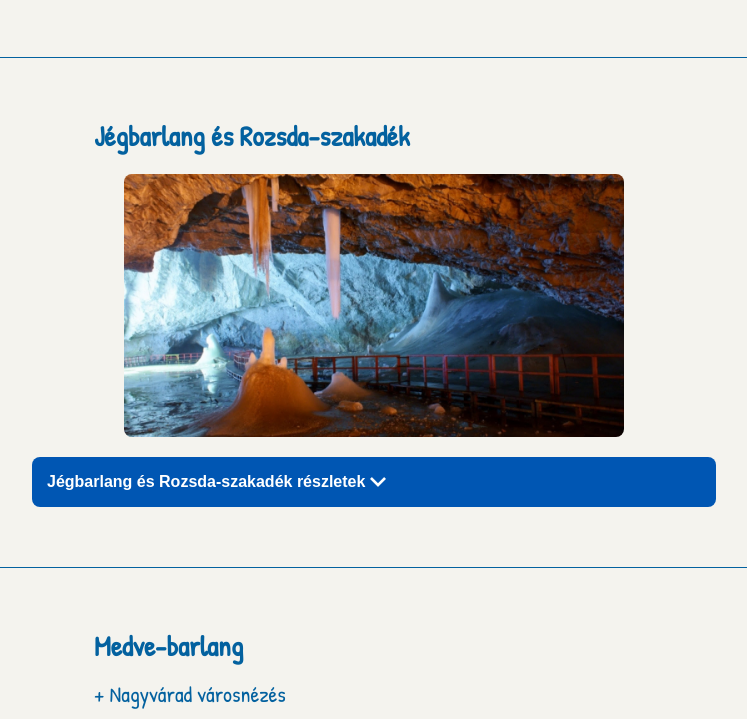
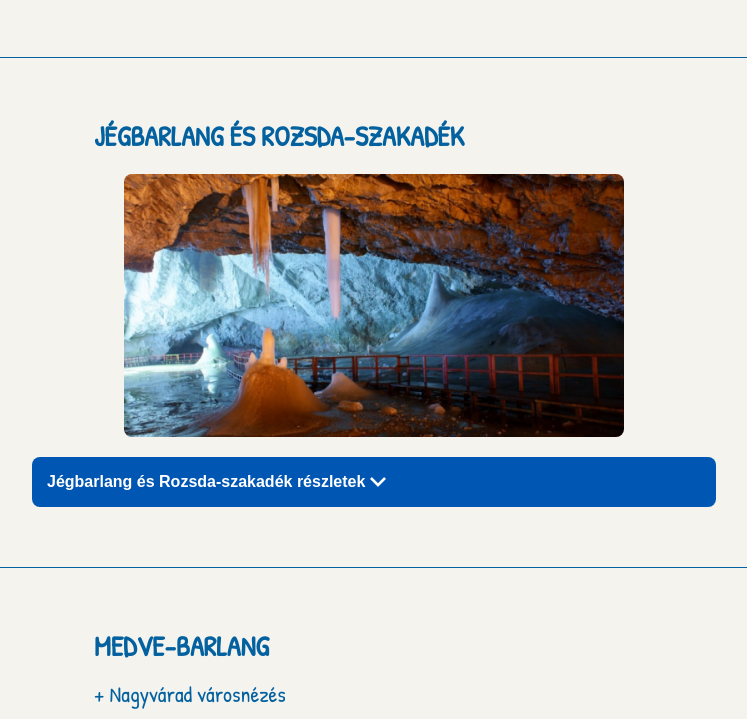
Before and after one commit to Qdrony/Qdrony.github.io, a plain HTML site: page kirandulasok.html in a window 1280 px wide. Shown: the part 3264-3983 px from the top of the page, without its empty margins (266-1013 px from the left). Drawn offline with nearby package versions, Linux system fonts and the light colour scheme; a script that the page names is missing.

Commit message:
szöveg javítás

```diff
--- a/kirandulasok.html
+++ b/kirandulasok.html
@@ -497,7 +497,7 @@
 <!-- endregion -->
 
 <!-- region JegBarlang -->
-    <h2 class="font-family-title margin-left">Jégbarlang és Rozsda-szakadék</h2>
+    <h2 class="font-family-title margin-left">JÉGBARLANG ÉS ROZSDA-SZAKADÉK</h2>
     <div class="div-main-picture">
         <img src="images/jegbarlang/2.jpeg" class="picture">
     </div>
@@ -571,7 +571,7 @@
 <!-- endregion -->
 
 <!-- region MedveBarlang -->
-    <h2 class="font-family-title margin-left">Medve-barlang</h2>
+    <h2 class="font-family-title margin-left">MEDVE-BARLANG</h2>
     <span class="font-family-subtitle margin-left">+ Nagyvárad városnézés</span>
     <div class="div-main-picture">
         <img src="images/medvebarlang/1.jpeg" class="picture">
@@ -647,7 +647,7 @@
 <!-- endregion -->
 
 <!-- region Lombkorona -->
-    <h2 class="font-family-title margin-left">Lombkorona sétány</h2>
+    <h2 class="font-family-title margin-left">LOMBKORONA SÉTÁNY</h2>
     <span class="font-family-subtitle margin-left">+ Bélai-barlang</span>
     <div class="div-main-picture">
         <img src="images/lombkorona/1.jpeg" class="picture">
```
